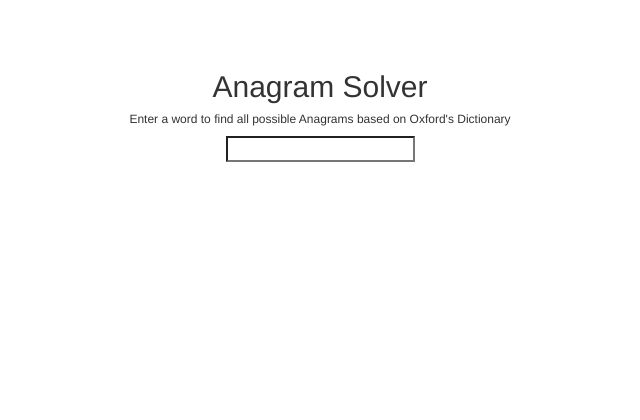
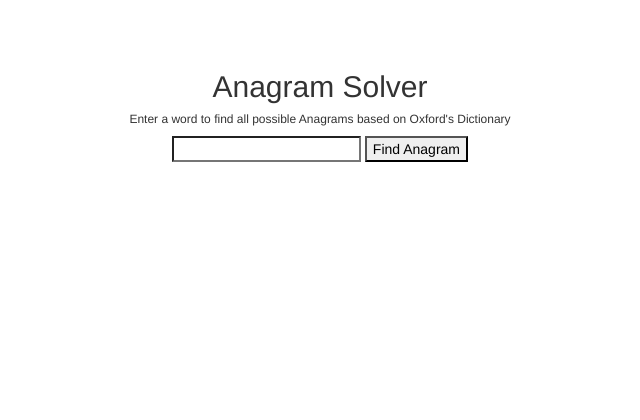
Before and after one commit to nguyenvinh2/AnagramSolver, a Flask app: page / in a window 1280 px wide. Shown: the top 420 px of the page, without its empty margins (320-960 px from the left). Run offline with Flask 2, Linux system fonts and the light colour scheme; parts of the project's set-up code (start-up, migrations or seed data) failed here and were passed over; some libraries are stand-ins or nearby versions.

Commit message:
anagram function defined

```diff
--- a/AnagramSolver/AnagramSolver/templates/index.html
+++ b/AnagramSolver/AnagramSolver/templates/index.html
@@ -6,8 +6,9 @@
   <div class="col-sm-12 text-center">
     <h2>Anagram Solver</h2>
     <h6>Enter a word to find all possible Anagrams based on Oxford's Dictionary </h6>
-    <form>
-      <input type="text" />
+    <form action="{{ url_for('anagram') }}" method="post">
+      <input type="text" name="getWord"/>
+      <button type="submit">Find Anagram</button>
     </form>
   </div>
 </div>
--- a/AnagramSolver/AnagramSolver/views.py
+++ b/AnagramSolver/AnagramSolver/views.py
@@ -8,13 +8,29 @@
 
 	#09e0e9b5
 
+def find_anagram(word):
+  if len(word) <= 1:
+    return word
+  else:
+    word_array = []
+    for anagram in find_anagram(word[1:]):
+      for i in range(len(word)):
+        word_array.append(anagram[:i]+word[0:1] + anagram[i:])
+    return word_array
 
 @app.route('/')
 @app.route('/home')
 def home():
     """Renders the home page."""
-    return render_template(
-        'index.html',
+    return render_template('index.html',
         title='Home Page',
-        year=datetime.now().year,
-    )
+        year=datetime.now().year,)
+
+@app.route('/anagram', methods=['POST'])
+def anagram():
+  word = request.form['getWord']
+  return render_template('index.html',
+    title='Home Page',)
+
+yessir = find_anagram("this")
+print(yessir)
```
